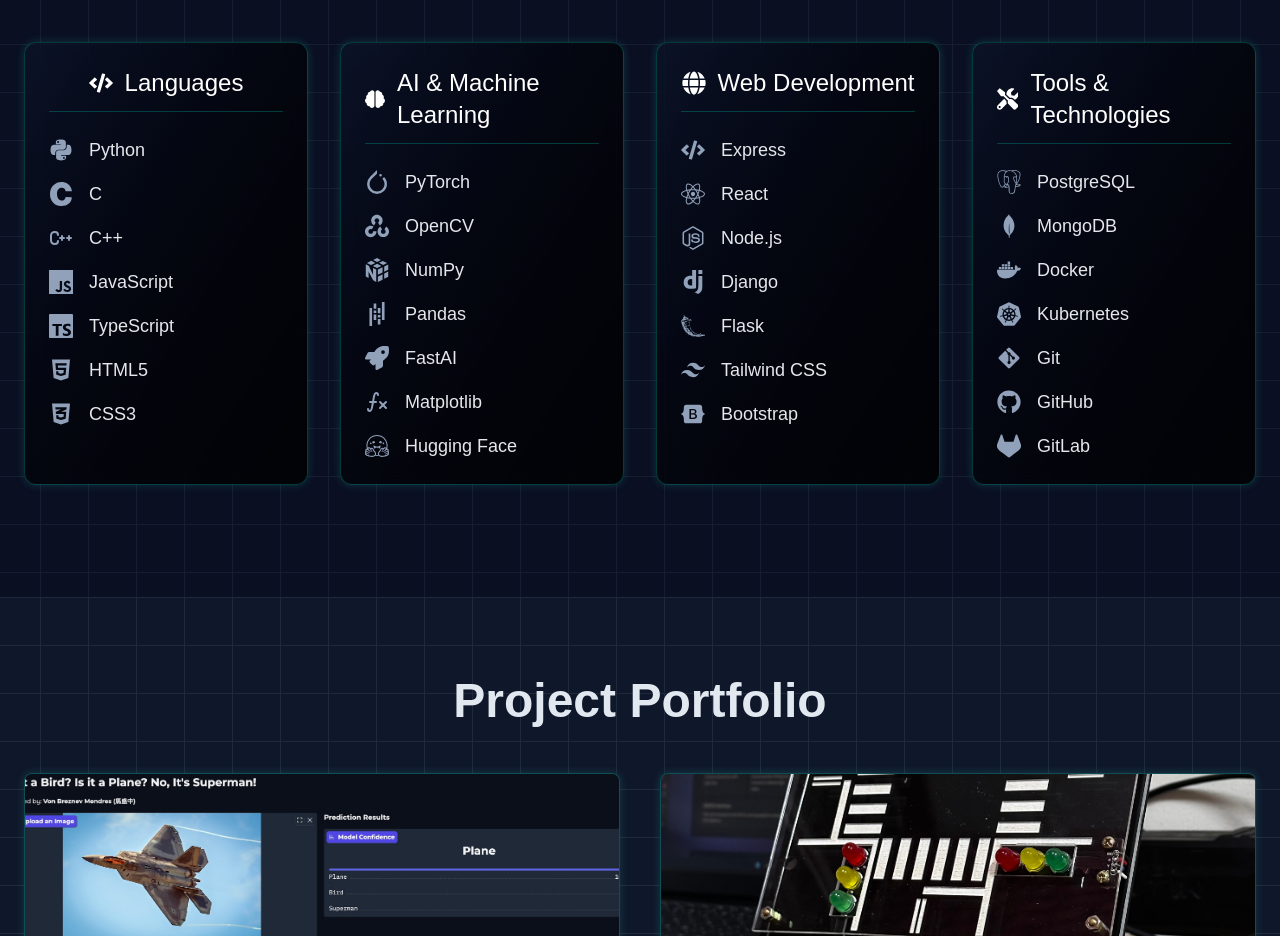
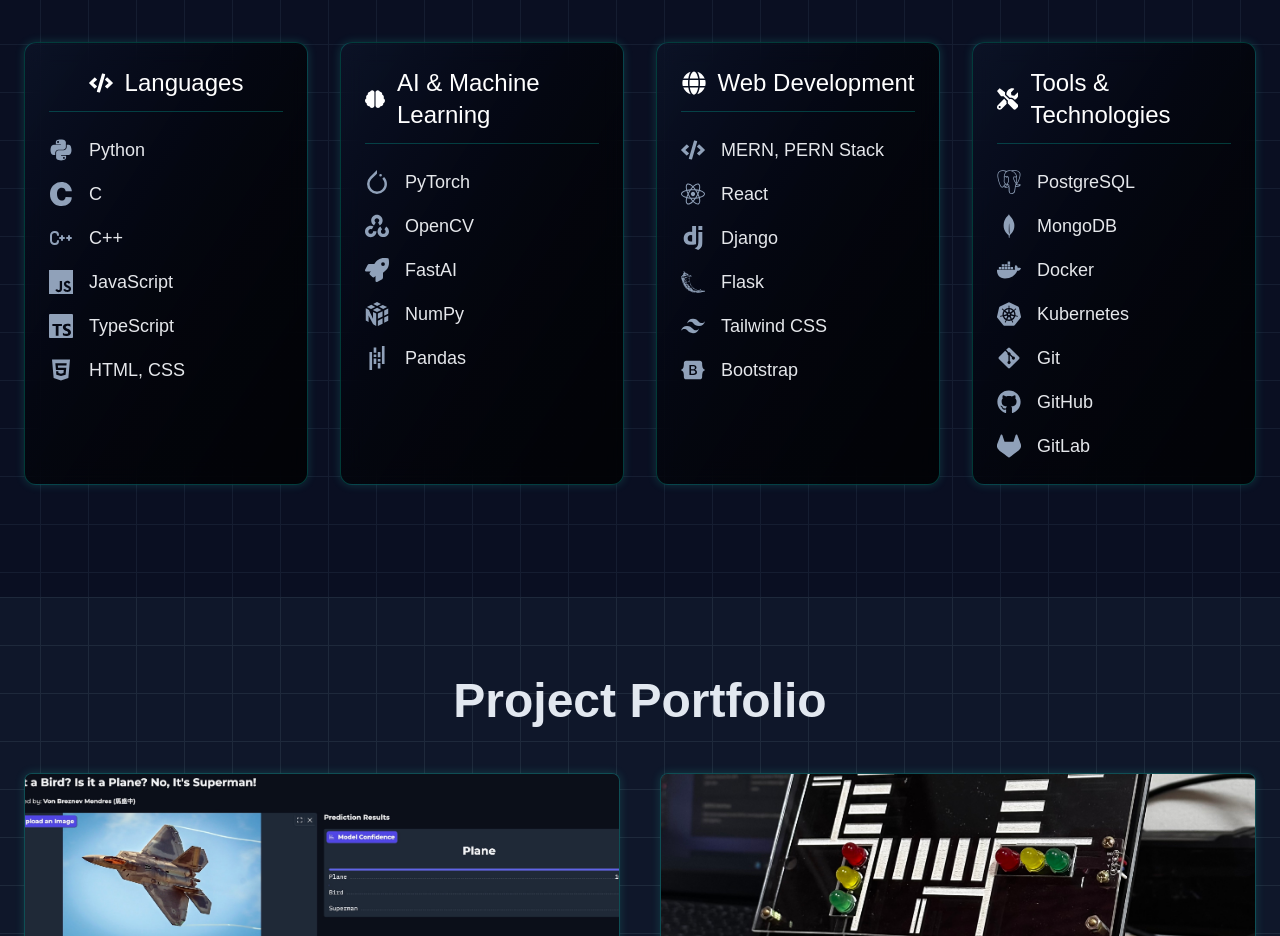
Before and after one commit to mendresvon/von-portfolio-v2, a Next.js app: page / in a window 1280 px wide. Shown: the part 2180-3116 px from the top of the page. Built offline with nearby package versions, Linux system fonts and the light colour scheme.

Commit message:
fixed skills portions to be more accurate

```diff
--- a/src/components/Skills.tsx
+++ b/src/components/Skills.tsx
@@ -114,8 +114,7 @@ const skillsData = (t: TFunction) => [
       { name: "C++", icon: <TbBrandCpp /> },
       { name: "JavaScript", icon: <SiJavascript /> },
       { name: "TypeScript", icon: <SiTypescript /> },
-      { name: "HTML5", icon: <FaHtml5 /> },
-      { name: "CSS3", icon: <FaCss3Alt /> },
+      { name: "HTML, CSS", icon: <FaHtml5 /> },
     ],
   },
   {
@@ -125,11 +124,9 @@ const skillsData = (t: TFunction) => [
     skills: [
       { name: "PyTorch", icon: <SiPytorch /> },
       { name: "OpenCV", icon: <SiOpencv /> },
+      { name: "FastAI", icon: <FaRocket /> },
       { name: "NumPy", icon: <SiNumpy /> },
       { name: "Pandas", icon: <SiPandas /> },
-      { name: "FastAI", icon: <FaRocket /> },
-      { name: "Matplotlib", icon: <TbMathFunction /> },
-      { name: "Hugging Face", icon: <SiHuggingface /> },
     ],
   },
   {
@@ -137,13 +134,13 @@ const skillsData = (t: TFunction) => [
     category: t("skills.categories.web_dev"),
     categoryIcon: <FaGlobe />,
     skills: [
-      { name: "Express", icon: <FaCode /> },
+      { name: "MERN, PERN Stack", icon: <FaCode /> },
       { name: "React", icon: <FaReact /> },
-      { name: "Node.js", icon: <FaNodeJs /> },
       { name: "Django", icon: <SiDjango /> },
       { name: "Flask", icon: <SiFlask /> },
       { name: "Tailwind CSS", icon: <SiTailwindcss /> },
       { name: "Bootstrap", icon: <FaBootstrap /> },
+      // { name: "CSS3", icon: <FaCss3Alt /> },
     ],
   },
   {
```
